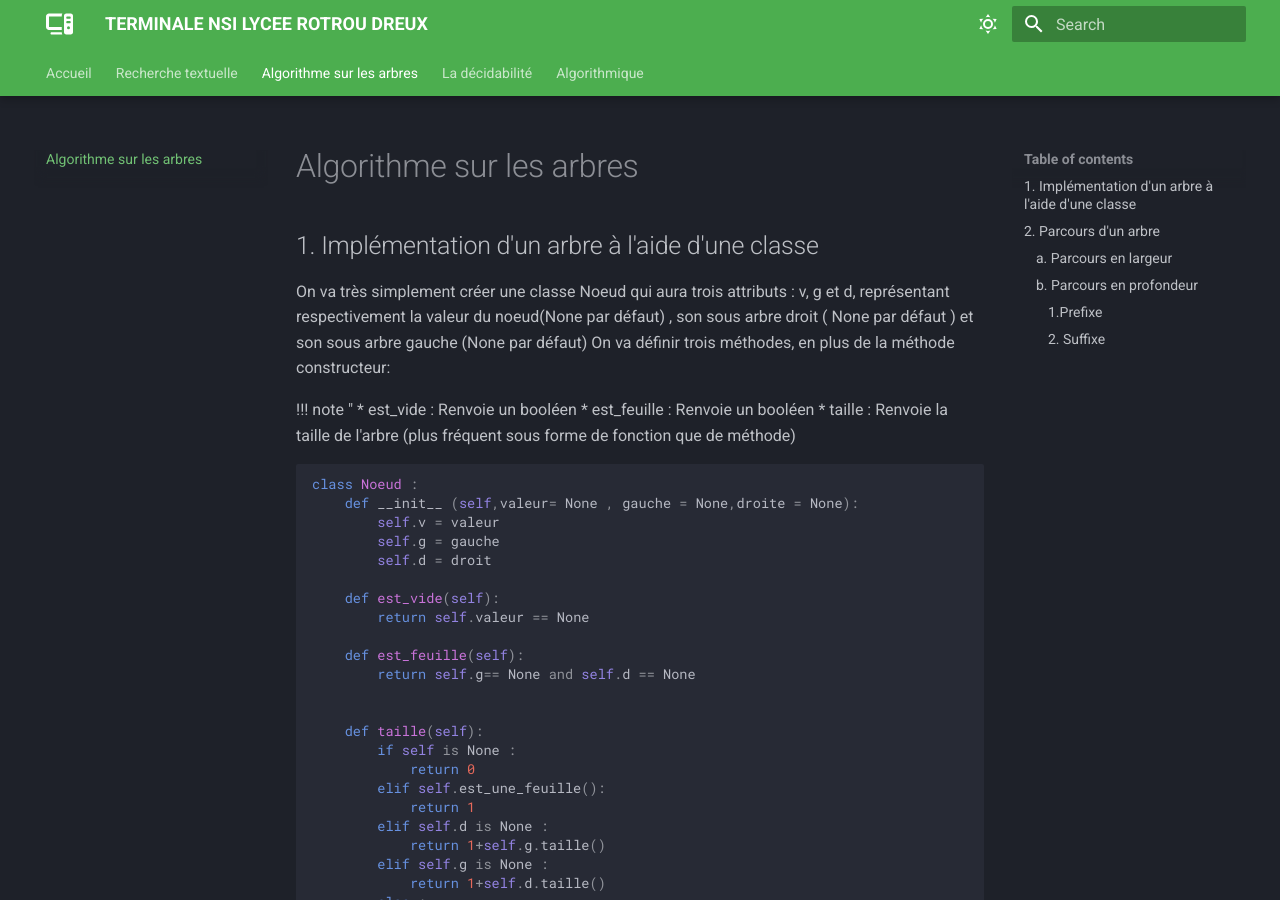
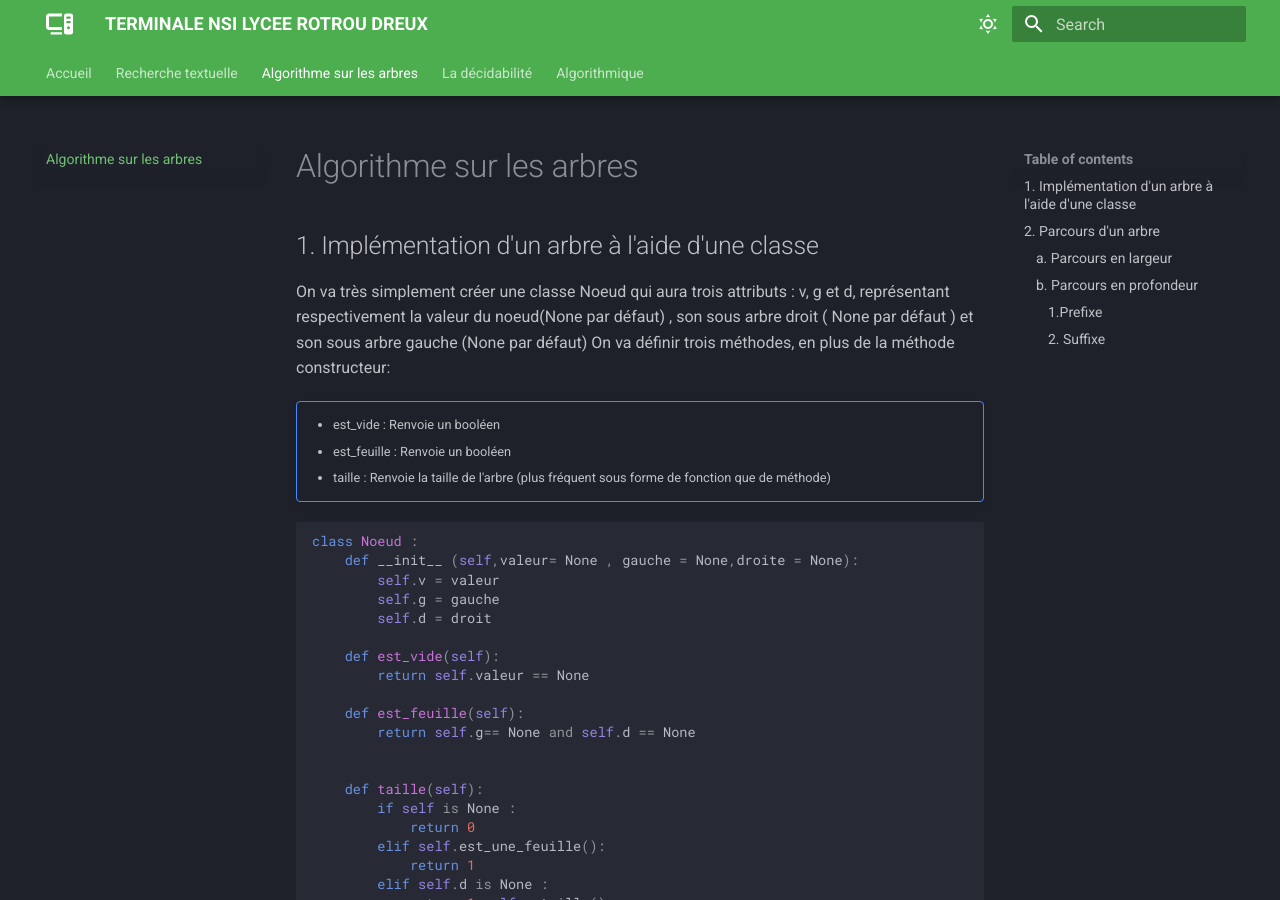
Before and after one commit to nsiRotrouDreux/site, an MkDocs documentation site: the page built from docs/algoArbre.md, in a window 1280 px wide and 900 px high. Built offline with MkDocs 1.6.1 and Material for MkDocs 9.7.7, drawn with Linux system fonts in a browser that asks for light colours.

Commit message:
Update algoArbre.md

```diff
--- a/docs/algoArbre.md
+++ b/docs/algoArbre.md
@@ -5,7 +5,7 @@
 On va très simplement créer une classe Noeud qui aura trois attributs : v, g et d, représentant respectivement la valeur du noeud(None par défaut) , son sous arbre droit ( None par défaut ) et son sous arbre gauche (None par défaut)
 On va définir trois méthodes, en plus de la méthode constructeur:
 
-!!! note "
+!!! note ""
     * est_vide : Renvoie un booléen
     * est_feuille : Renvoie un booléen
     * taille : Renvoie la taille de l'arbre
```
